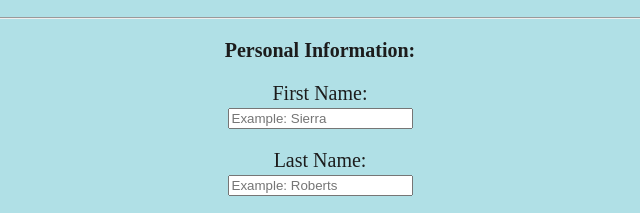
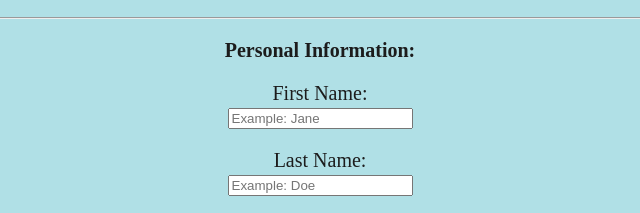
Before and after one commit to sierramarie/make-a-form, a plain HTML site: page index.html in a window 1280 px wide. Shown: the part 1407-1620 px from the top of the page, 320-960 px from the left. Drawn offline with Linux system fonts and the light colour scheme; files that its build step writes are made by us from their sources.

Commit message:
changed names

```diff
--- a/index.html
+++ b/index.html
@@ -44,9 +44,9 @@
 
     <p style="text-align:center;font-size:20px;"/><strong>Personal Information:</strong></p>
    <p style="text-align:center;font-size:20px;"/><label for="firstName">First Name:</label><br/>
-   <input type="text" id="firstName" name="first-name" placeholder="Example: Sierra"/><br/></p>
+   <input type="text" id="firstName" name="first-name" placeholder="Example: Jane"/><br/></p>
    <p style="text-align:center;font-size:20px;"/><label for="lastName">Last Name:</label><br/>
-   <input type="text" id="lastName" name="last-name" placeholder="Example: Roberts" /><br/></p>
+   <input type="text" id="lastName" name="last-name" placeholder="Example: Doe" /><br/></p>
    <p style="text-align:center;font-size:20px;"/><label for="eMail">Email Address:</label><br/>
    <input type="text" id="eMail" name="email" placeholder="johndoe@123.com"/><br/></p>
    <p style="text-align:center;font-size:20px;"/><label for="phoneNumber">Phone Number:</label><br/>
```
